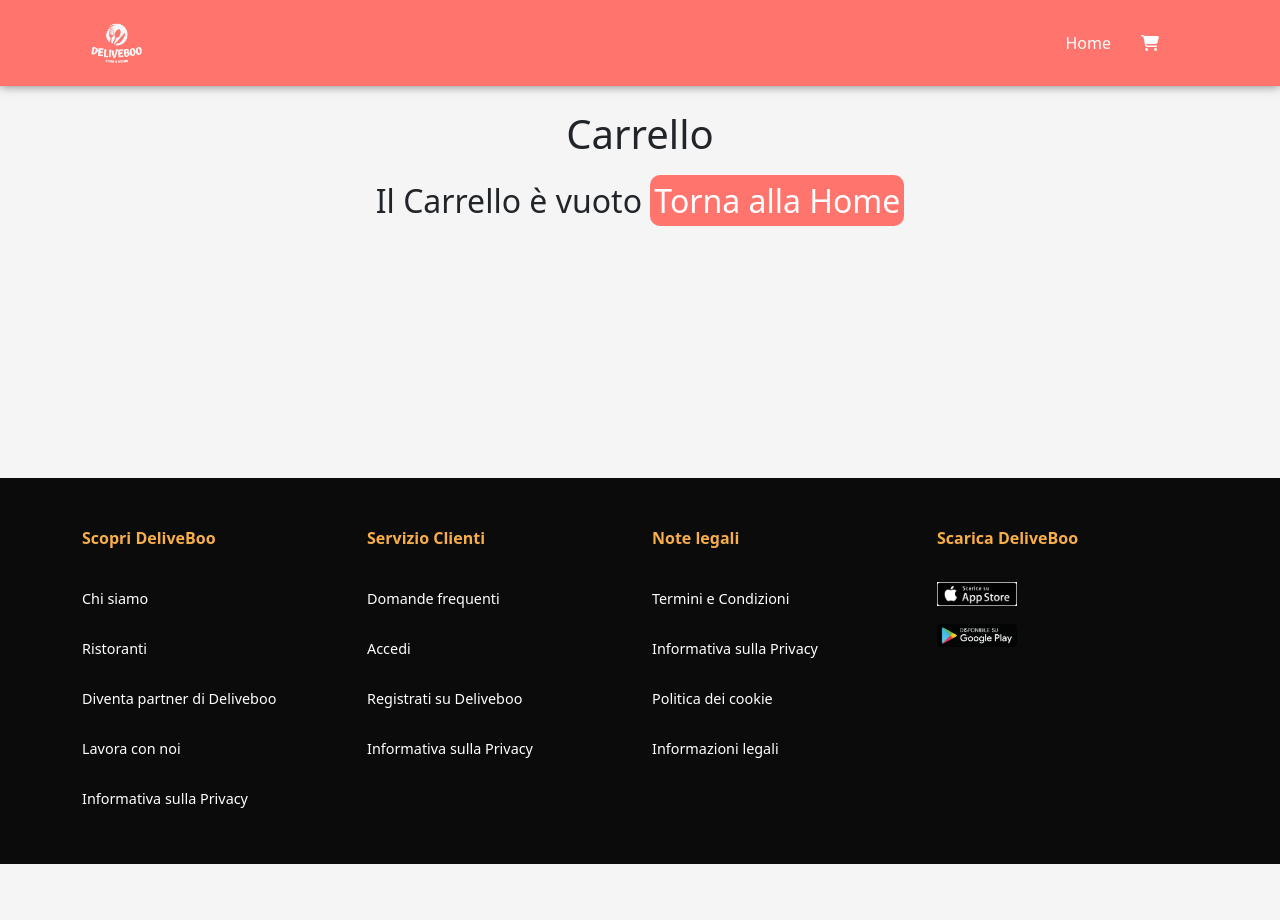
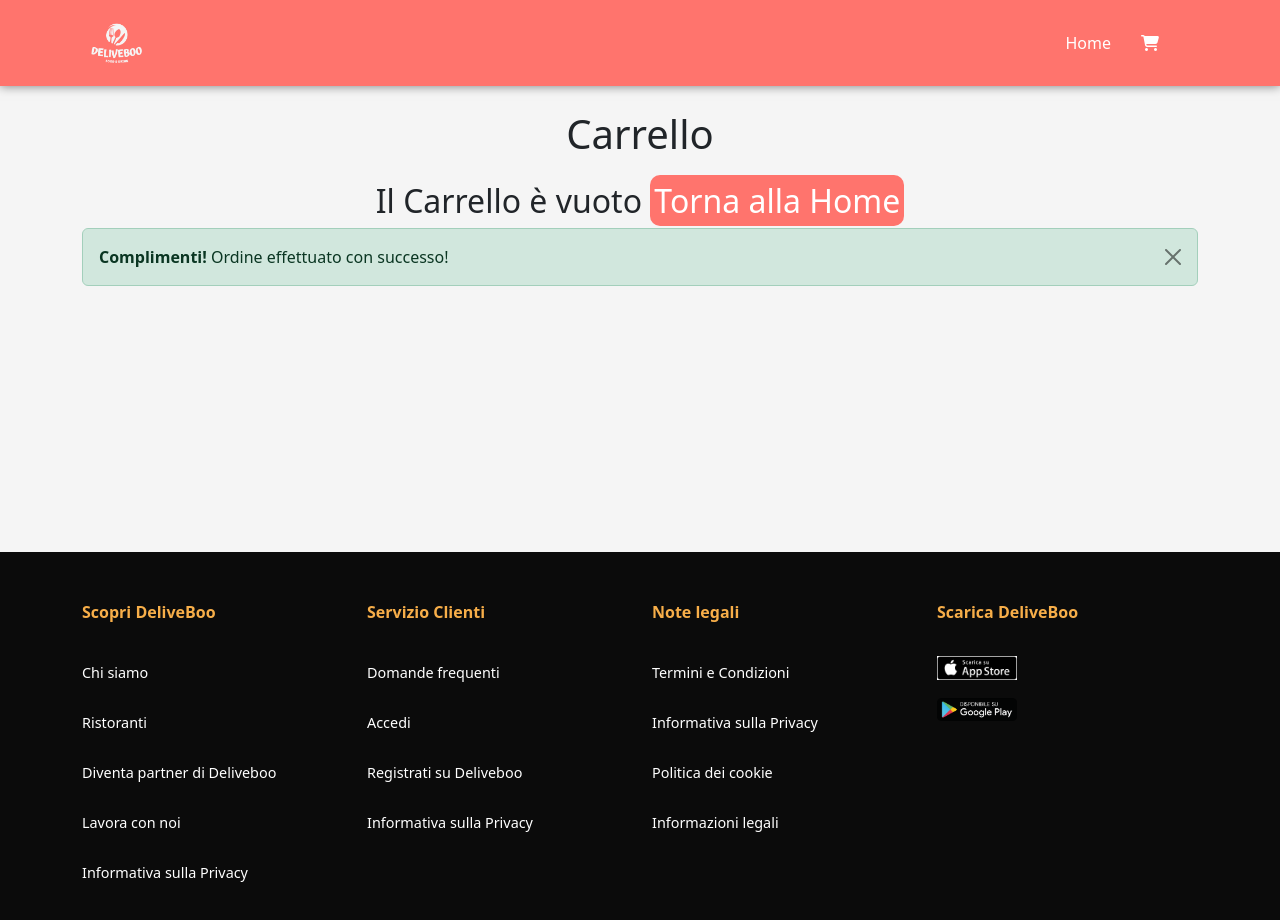
Before and after one commit to RicchiutiLucia/front-DeliveBoo, a Vue app: page /cart in a window 1280 px wide. Shown: the top 920 px of the page. Before the commit the page ends 864 px from the top, so only its background shows below. Built offline with nearby package versions, Linux system fonts and the light colour scheme.

Commit message:
messaggio di successo pagamento

```diff
--- a/src/pages/Cart.vue
+++ b/src/pages/Cart.vue
@@ -30,6 +30,10 @@
                     :to="{ name: 'home' }">Torna
                     alla
                     Home</router-link></h2>
+                    <div class="alert alert-success alert-dismissible fade show">
+                        <strong>Complimenti!</strong> Ordine effettuato con successo!
+                        <button type="button" class="btn-close" data-bs-dismiss="alert"></button>
+                    </div>
         </div>
     </div>
 
```
